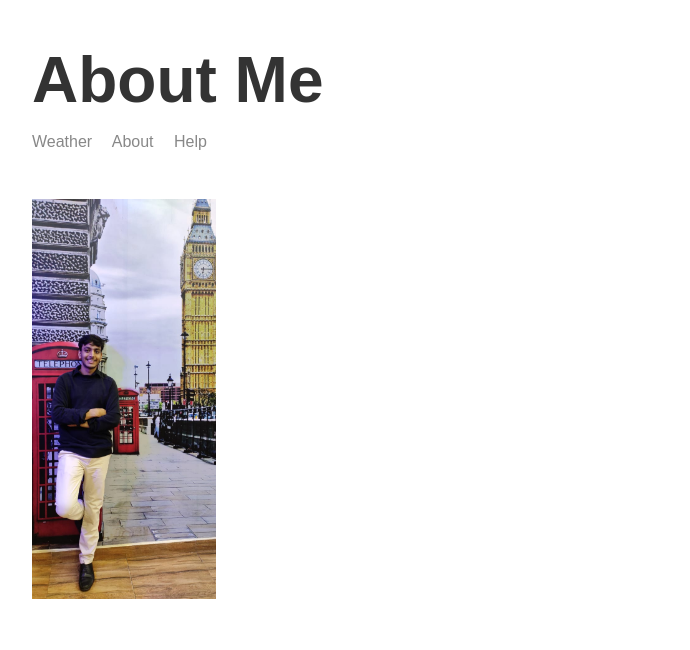
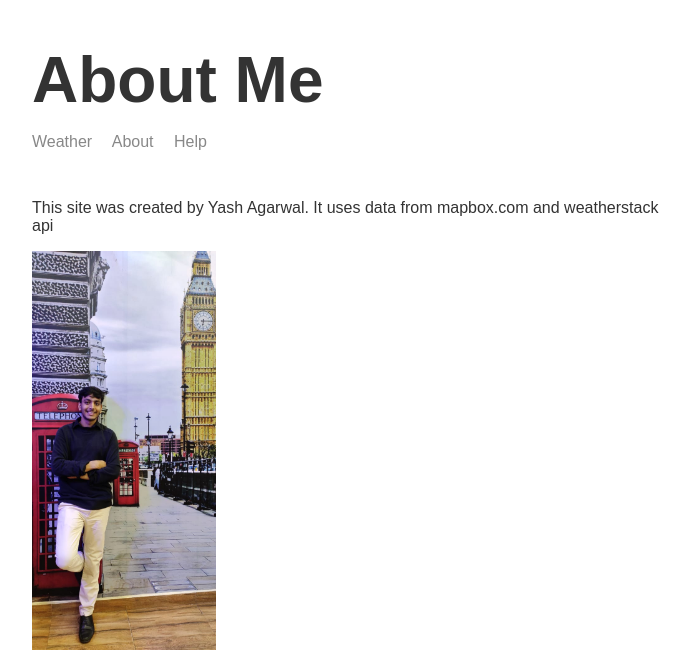
Before and after one commit to yagarwal1307/weather-website, a Node server app: page /about in a window 1280 px wide. Shown: the top 650 px of the page, without its empty margins (283-973 px from the left). Run offline with Node 20, Linux system fonts and the light colour scheme; some libraries are stand-ins or nearby versions.

Commit message:
Add about text

```diff
--- a/templates/views/about.hbs
+++ b/templates/views/about.hbs
@@ -10,6 +10,7 @@
 <body>
   <div class="main-content">
     {{>header}}
+    <p>This site was created by Yash Agarwal. It uses data from mapbox.com and weatherstack api</p>
     <img class='portrait' src="/img/me.jpeg">
   </div>
   {{>footer}}
```
